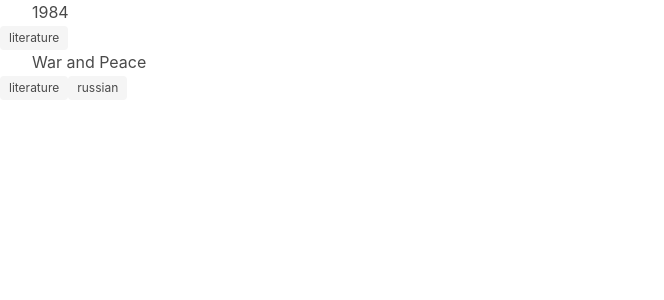
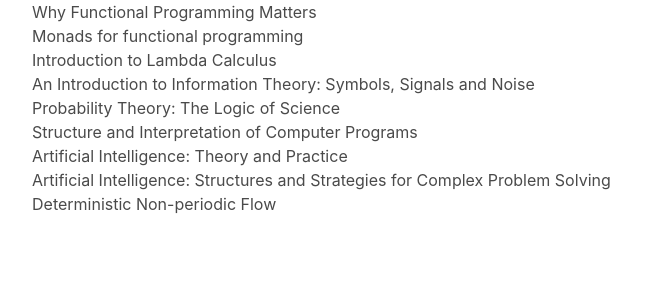
Before and after one commit to davidahmed/personal-homepage, a Vue app: page / in a window 1280 px wide. Shown: the top 300 px of the page, without its empty margins (0-664 px from the left). Built offline with nearby package versions, Linux system fonts and the light colour scheme.

Commit message:
Added CS and Math books/papers

```diff
--- a/src/assets/library-resources.js
+++ b/src/assets/library-resources.js
@@ -1,6 +1,77 @@
-export var libraryResources;
+	export var libraryResources;
 
-libraryResources = [
-	{ title: '1984', author: 'George Orwell', type: 'book', tags: ['literature']},
-    { title: 'War and Peace', author: 'Leo Tolstoy', type: 'book', tags: ['literature', 'russian']}
-];
+	libraryResources = [
+	{
+		title: 'Why Functional Programming Matters',
+		author: 'Hughes John',
+		type: 'Paper',
+		field: ['CS'],
+		tags: [],
+		link:'https://www.cs.kent.ac.uk/people/staff/dat/miranda/whyfp90.pdf'
+	},
+	{
+		title: 'Monads for functional programming',
+		author: 'Philip Wadler',
+		type: 'Paper',
+		field: ['CS'],
+		tags: [],
+		link:'http://homepages.inf.ed.ac.uk/wadler/papers/marktoberdorf/baastad.pdf'
+	},
+	{
+		title: 'Introduction to Lambda Calculus',
+		author: 'Barendregt, et. al.',
+		type: 'Paper',
+		field: ['CS'],
+		tags: [],
+		link:'http://www.cse.chalmers.se/research/group/logic/TypesSS05/Extra/geuvers.pdf'
+	},
+	{
+		title: 'An Introduction to Information Theory: Symbols, Signals and Noise',
+		author: 'John R. Pierce',
+		type: 'Book',
+		field: ['CS', 'Mathematics'],
+		tags: [],
+		link:'https://www.amazon.com/dp/0486240614/?tag=lookjar-20'
+	},
+	{
+		title: 'Probability Theory: The Logic of Science',
+		author: 'E. T. Jaynes',
+		type: 'Book',
+		field: ['Mathematics'],
+		tags: [],
+		link:'https://www.amazon.com/dp/0521592712/?tag=lookjar-20'
+	},
+	{
+		title: 'Structure and Interpretation of Computer Programs',
+		author: 'Abelson, et. al.',
+		type: 'Book',
+		field: ['CS'],
+		tags: [],
+		link:'https://mitpress.mit.edu/sites/default/files/sicp/index.html'
+	},
+	{
+		title: 'Artificial Intelligence: Theory and Practice',
+		author: 'Thomas Dean',
+		type: 'Book',
+		field: ['CS'],
+		tags: [],
+		link:'https://amazon.com/dp/0805325476/?tag=lookjar-20'
+	},
+	{
+		title: 'Artificial Intelligence: Structures and Strategies for Complex Problem Solving',
+		author: 'George F Luger',
+		type: 'Book',
+		field: ['CS'],
+		tags: [],
+		link:'https://amazon.com/dp/0321545893/?tag=lookjar-20'
+	},
+	{
+		title: 'Deterministic Non-periodic Flow',
+		author: 'Edward Lorenz',
+		type: 'Paper',
+		field: ['Mathematics'],
+		tags: [],
+		link:'http://www.astro.puc.cl/~rparra/tools/PAPERS/lorenz1962.pdf'
+	},
+
+	];
```
